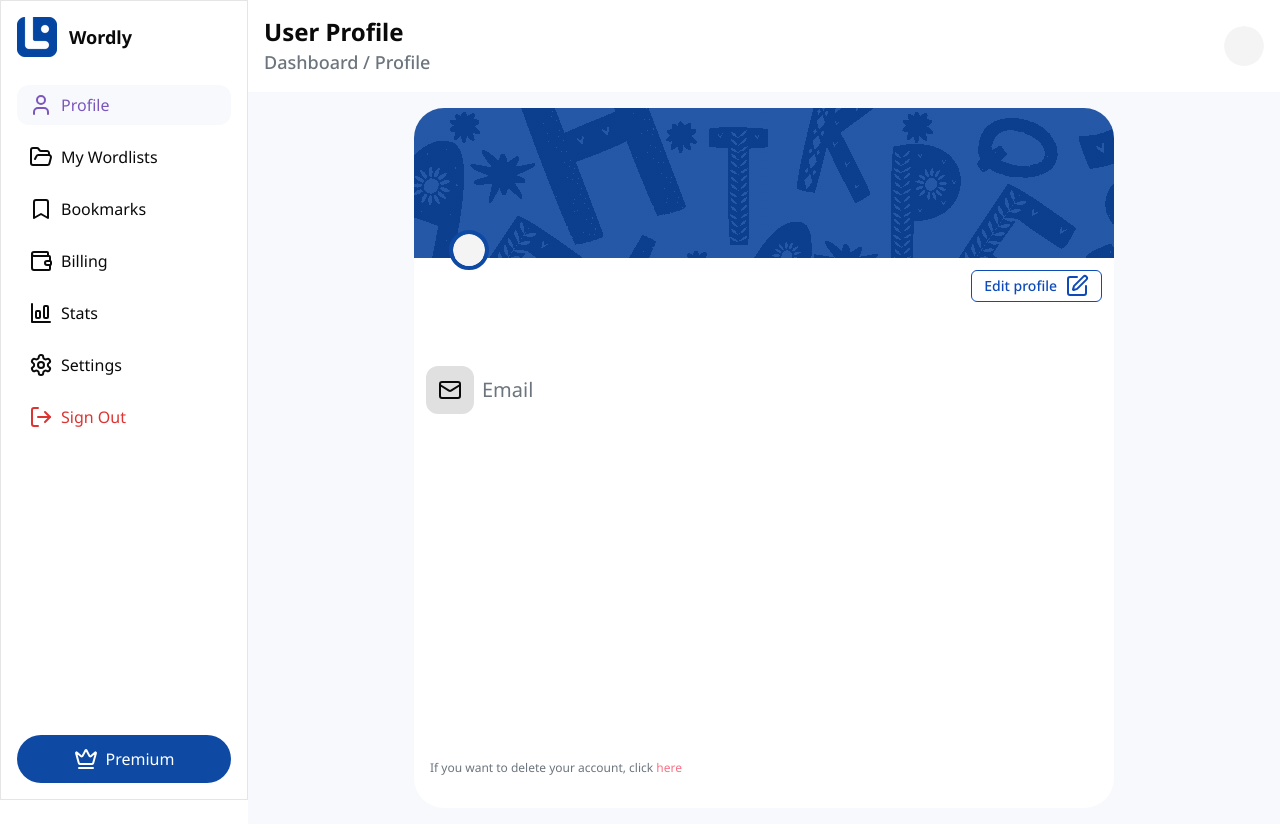
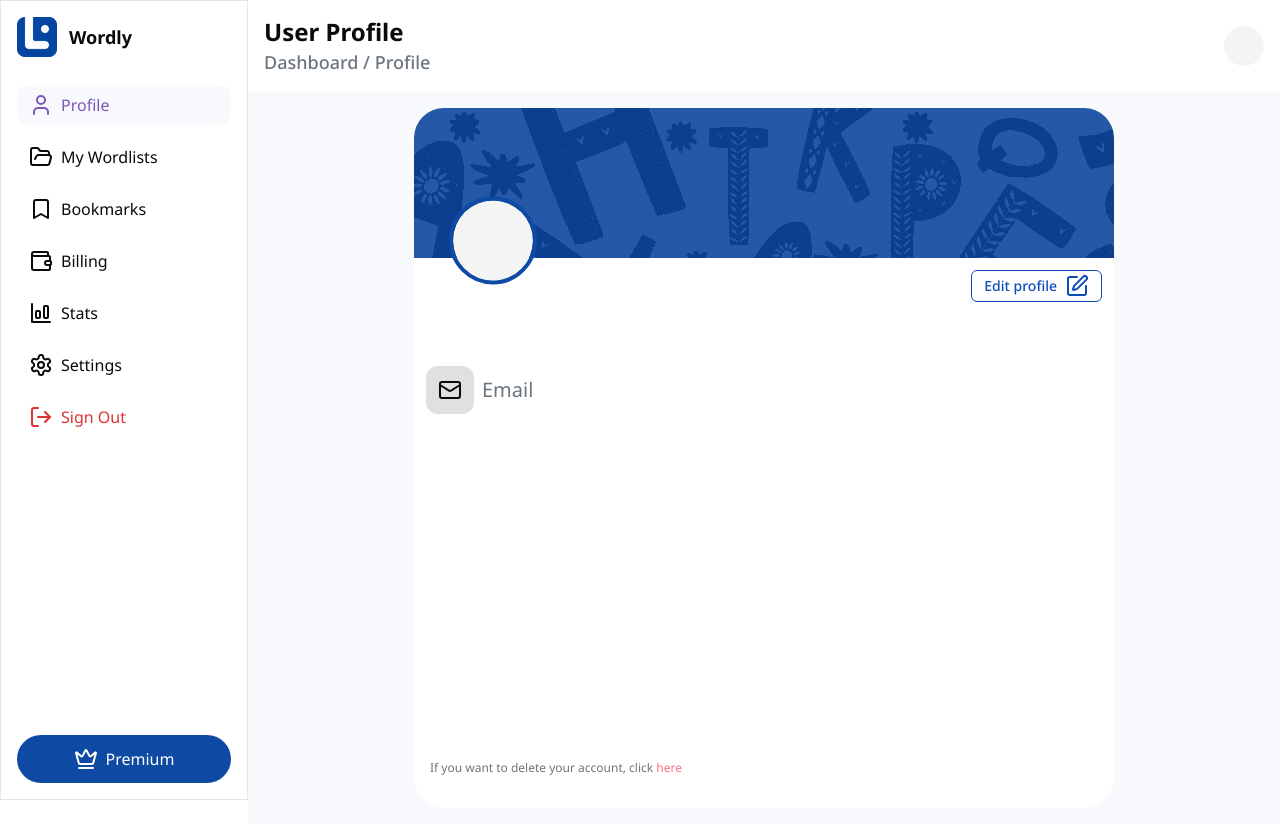
Before and after one commit to OleksandrPanichuk/Wordly-Client, a Next.js app: page /dashboard/profile in a window 1280 px wide. Built offline with nearby package versions, Linux system fonts and the light colour scheme; no server answers; what google-libphonenumber would draw is missing.

Commit message:
profile view avatar fix

```diff
--- a/src/features/profile/components/ProfileForm/ProfileForm.module.scss
+++ b/src/features/profile/components/ProfileForm/ProfileForm.module.scss
@@ -12,5 +12,5 @@
 
 
 .bottom {
-	@apply flex justify-end;
+	@apply flex justify-end gap-2;
 }
--- a/src/features/profile/components/ProfileView/ProfileView.module.scss
+++ b/src/features/profile/components/ProfileView/ProfileView.module.scss
@@ -13,11 +13,10 @@
 
 	> div {
 		@apply absolute top-[100%] translate-y-[-70%] left-[5%] flex items-center gap-2;
+		> .avatar {
+			@apply size-[5.5rem] border-tw-blue-450 border-[4px] border-solid text-2xl;
+		}
 	}
-}
-
-.avatar {
-	@apply w-[5.5rem]  h-[5.5rem]  border-tw-blue-450 border-[4px] border-solid text-2xl;
 }
 
 .username {
```
